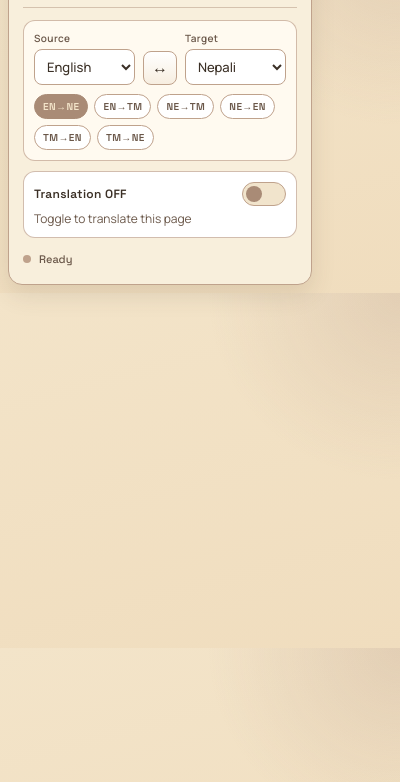
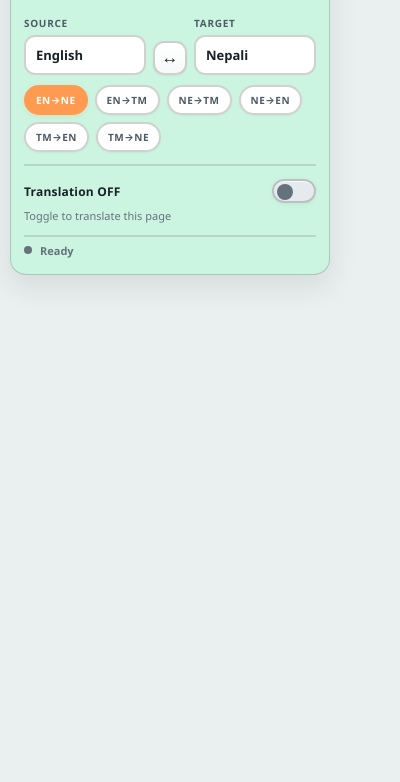
Before and after one commit to Pratik-Pokhrel/Google-TMT-Hackathon, a browser extension: page popup/popup.html in a window 400 px wide. Shown: the part 62-844 px from the top of the page. Drawn offline with Linux system fonts and the light colour scheme.

Commit message:
style: modified extension UI

```diff
--- a/popup/popup.css
+++ b/popup/popup.css
@@ -1,156 +1,158 @@
-@import url("https://fonts.googleapis.com/css2?family=Manrope:wght@400;500;600;700&family=Space+Grotesk:wght@500;600&display=swap");
-
 * {
   box-sizing: border-box;
 }
 
 :root {
-  --c1: #a98b76;
-  --c2: #bfa28c;
-  --c3: #f3e4c9;
-  --c4: #babf94;
-  --ink: #3b3026;
-  --ink-soft: #6a5749;
-  --panel: #f8efdc;
-  --white: #fffaf0;
-  --error: #8f5d55;
+  --bg: #eaefef;
+  --surface: #ffffff;
+  --surface-soft: #f7f9f9;
+  --line: rgba(0, 0, 0, 0.12);
+  --line-strong: rgba(0, 0, 0, 0.18);
+  --accent: #ff9b51;
+  --accent-soft: #bfc9d1;
+  --on: #64a86f;
+  --on-soft: #cfe9d6;
+  --ink: #1a2127;
+  --ink-soft: #4d5b66;
+  --ink-muted: #66727b;
+  --error: #b75f4a;
 }
 
 body {
   width: 320px;
-  margin: 0;
+  margin: 10px;
+  padding: 13px;
   color: var(--ink);
-  font-family: "Manrope", sans-serif;
-  background:
-    radial-gradient(100% 110% at 100% 0%, rgba(191, 162, 140, 0.3) 0%, transparent 48%),
-    linear-gradient(165deg, var(--c3) 0%, #f0ddbe 100%);
+  font-family: "Segoe UI", "Inter", Arial, sans-serif;
+  font-weight: 500;
+  background: #cbf5e0;
+  border: 1px solid var(--line-strong);
+  border-radius: 16px;
+  box-shadow:
+    0 12px 28px rgba(37, 52, 63, 0.10),
+    0 1px 0 rgba(255, 255, 255, 0.7) inset;
 }
 
-.container {
-  margin: 8px;
-  padding: 14px;
-  border: 1px solid var(--c2);
-  border-radius: 14px;
-  background: var(--panel);
-  box-shadow: 0 10px 24px rgba(78, 61, 45, 0.12);
+html {
+  background: var(--bg);
 }
 
 .header {
-  margin-bottom: 12px;
-  padding-bottom: 10px;
-  border-bottom: 1px solid rgba(169, 139, 118, 0.45);
+  margin-bottom: 13px;
+  padding-bottom: 11px;
+  border-bottom: 2px solid var(--line);
 }
 
 .brand {
   margin: 0;
-  font-family: "Space Grotesk", sans-serif;
+  font-family: "Segoe UI", "Inter", Arial, sans-serif;
   font-size: 12px;
   letter-spacing: 0.9px;
-  font-weight: 600;
+  font-weight: 700;
   color: var(--ink);
 }
 
-.subtitle {
-  margin: 3px 0 0;
-  font-size: 12px;
-  color: var(--ink-soft);
-}
+
 
 .lang-section {
-  border: 1px solid rgba(191, 162, 140, 0.7);
-  border-radius: 12px;
-  background: var(--white);
-  padding: 10px;
-  margin-bottom: 10px;
+  padding: 11px 0 12px;
+  margin-bottom: 2px;
+  border-bottom: 2px solid var(--line);
 }
 
 .lang-row {
   display: grid;
   grid-template-columns: 1fr auto 1fr;
-  gap: 8px;
+  gap: 7px;
   align-items: end;
 }
 
 .lang-block {
   display: grid;
-  gap: 4px;
+  gap: 5px;
 }
 
 .lang-label {
   font-size: 10px;
-  font-weight: 600;
-  letter-spacing: 0.4px;
+  font-weight: 700;
+  letter-spacing: 0.7px;
   color: var(--ink-soft);
+  text-transform: uppercase;
 }
 
 .lang-select {
   width: 100%;
-  padding: 7px 8px;
-  border: 1px solid var(--c2);
-  border-radius: 8px;
-  background: #fff;
+  padding: 9px 10px;
+  border: 2px solid var(--line-strong);
+  border-radius: 11px;
+  background: var(--surface);
   color: var(--ink);
-  font: 500 13px "Manrope", sans-serif;
+  font: 600 13px "Segoe UI", "Inter", Arial, sans-serif;
+  box-shadow: inset 0 1px 0 rgba(255, 255, 255, 0.85);
+  appearance: none;
 }
 
 .lang-select:focus {
-  outline: 2px solid rgba(169, 139, 118, 0.45);
-  border-color: var(--c1);
+  outline: 2px solid rgba(255, 155, 81, 0.22);
+  border-color: var(--accent);
 }
 
 .swap-btn {
   width: 34px;
   height: 34px;
-  border-radius: 8px;
-  border: 1px solid var(--c2);
-  background: linear-gradient(180deg, #fff 0%, #f7eee0 100%);
+  border-radius: 11px;
+  border: 2px solid var(--line-strong);
+  background: linear-gradient(180deg, var(--surface) 0%, var(--surface-soft) 100%);
   color: var(--ink);
-  font-size: 16px;
+  font-size: 17px;
+  font-weight: 700;
   cursor: pointer;
-  transition: transform 0.14s ease, border-color 0.14s ease;
+  box-shadow: 0 1px 2px rgba(37, 52, 63, 0.06);
+  transition: transform 0.14s ease, border-color 0.14s ease, box-shadow 0.14s ease;
 }
 
 .swap-btn:hover {
-  border-color: var(--c1);
+  border-color: var(--accent);
+  box-shadow: 0 2px 5px rgba(37, 52, 63, 0.10);
   transform: translateY(-1px);
 }
 
 .direction-chips {
-  margin-top: 9px;
+  margin-top: 10px;
   display: flex;
   flex-wrap: wrap;
-  gap: 6px;
+  gap: 7px;
 }
 
 .chip {
-  border: 1px solid var(--c2);
+  border: 2px solid var(--line-strong);
   border-radius: 999px;
-  background: #fff;
+  background: var(--surface);
   color: var(--ink-soft);
-  font: 600 10px "Space Grotesk", sans-serif;
-  letter-spacing: 0.4px;
-  padding: 5px 8px;
+  font: 700 10px "Segoe UI", "Inter", Arial, sans-serif;
+  letter-spacing: 0.5px;
+  padding: 6px 10px;
   cursor: pointer;
+  box-shadow: 0 1px 2px rgba(37, 52, 63, 0.05);
   transition: background 0.16s ease, border-color 0.16s ease, color 0.16s ease;
 }
 
 .chip:hover {
-  border-color: var(--c1);
+  border-color: var(--accent);
   color: var(--ink);
 }
 
 .chip.active {
-  background: var(--c1);
-  border-color: var(--c1);
-  color: var(--c3);
+  background: var(--accent);
+  border-color: var(--accent);
+  color: #fff;
+  box-shadow: 0 2px 5px rgba(255, 155, 81, 0.18);
 }
 
 .toggle-section {
-  border: 1px solid rgba(191, 162, 140, 0.7);
-  border-radius: 12px;
-  background: #fff;
-  padding: 10px;
-  margin-bottom: 10px;
+  padding: 11px 0 12px;
+  margin-bottom: 2px;
+  border-bottom: 2px solid var(--line);
 }
 
 .toggle-label-row {
@@ -160,25 +162,27 @@ body {
 }
 
 .toggle-label {
-  font: 600 12px "Space Grotesk", sans-serif;
-  letter-spacing: 0.3px;
+  font: 700 12px "Segoe UI", "Inter", Arial, sans-serif;
+  letter-spacing: 0.2px;
   color: var(--ink);
 }
 
 .toggle-label.on {
-  color: #5f6346;
+  color: var(--accent);
 }
 
 .toggle-hint {
-  margin: 4px 0 0;
-  color: var(--ink-soft);
-  font-size: 12px;
+  margin: 5px 0 0;
+  color: var(--ink-muted);
+  font-size: 11px;
+  font-weight: 500;
 }
 
 .toggle-switch {
   position: relative;
   width: 44px;
   height: 24px;
+  filter: drop-shadow(0 1px 2px rgba(37, 52, 63, 0.06));
 }
 
 .toggle-switch input {
@@ -191,9 +195,10 @@ body {
   position: absolute;
   inset: 0;
   border-radius: 999px;
-  border: 1px solid var(--c2);
-  background: #f1e4cc;
+  border: 2px solid var(--line-strong);
+  background: #e4eaed;
   cursor: pointer;
+  box-shadow: inset 0 1px 0 rgba(255, 255, 255, 0.7);
   transition: background 0.2s ease;
 }
 
@@ -205,18 +210,21 @@ body {
   width: 16px;
   height: 16px;
   border-radius: 50%;
-  background: var(--c1);
+  background: var(--ink-muted);
   transition: transform 0.18s ease;
 }
 
 input:checked + .slider {
-  background: var(--c4);
-  border-color: #8f9471;
+  background: var(--on);
+  border: none;
+  box-shadow:
+    inset 0 1px 0 rgba(255, 255, 255, 0.7),
+    0 2px 6px rgba(100, 168, 111, 0.14);
 }
 
 input:checked + .slider::before {
   transform: translateX(19px);
-  background: #59603f;
+  background: #ffffff;
 }
 
 .status-bar {
@@ -224,28 +232,33 @@ input:checked + .slider::before {
   display: flex;
   align-items: center;
   gap: 8px;
-  color: var(--ink-soft);
-  font: 500 11px "Space Grotesk", sans-serif;
+  color: var(--ink-muted);
+  font: 600 11px "Segoe UI", "Inter", Arial, sans-serif;
 }
 
 .status-dot {
   width: 8px;
   height: 8px;
   border-radius: 999px;
-  background: var(--c2);
+  background: var(--ink-muted);
 }
 
 .status-dot.ready {
-  background: var(--c2);
+  background: var(--ink-muted);
 }
 
 .status-dot.loading {
-  background: var(--c1);
+  background: var(--on);
   animation: pulse 0.8s ease infinite;
 }
 
 .status-dot.success {
-  background: #687043;
+  background: var(--on);
+}
+
+/* If the toggle section is marked active (translation ON), ensure dot is green */
+.toggle-section.active + .status-bar .status-dot {
+  background: var(--on);
 }
 
 .status-dot.error {
--- a/popup/popup.html
+++ b/popup/popup.html
@@ -9,10 +9,8 @@
 </head>
 
 <body>
-  <div class="container">
   <header class="header">
     <p class="brand">TMT WEB TRANSLATOR</p>
-      <p class="subtitle">Classic page language switcher</p>
   </header>
 
   <section class="lang-section">
@@ -63,7 +61,7 @@
     <span class="status-dot" id="statusDot"></span>
     <span id="statusText">Ready</span>
   </div>
-  </div>
+
   <script src="popup.js"></script>
 </body>
 
--- a/popup/popup.js
+++ b/popup/popup.js
@@ -46,6 +46,25 @@ function validateLanguages() {
   return true;
 }
 
+async function restartTranslationIfActive() {
+  if (!isOn) return;
+
+  const [tab] = await chrome.tabs.query({ active: true, currentWindow: true });
+  if (!tab || !tab.id) return;
+
+  try {
+    await chrome.tabs.sendMessage(tab.id, { action: "stopTranslation" });
+    await chrome.tabs.sendMessage(tab.id, {
+      action: "startTranslation",
+      srcLang: srcLangSelect.value,
+      tgtLang: tgtLangSelect.value,
+    });
+    setStatus("success", "Translating page");
+  } catch (e) {
+    setStatus("error", "Failed to restart translation");
+  }
+}
+
 document.addEventListener("DOMContentLoaded", () => {
   chrome.storage.local.get(["isOn", "srcLang", "tgtLang"], (data) => {
     if (data.srcLang) srcLangSelect.value = data.srcLang;
@@ -70,6 +89,7 @@ swapBtn.addEventListener("click", () => {
     srcLang: srcLangSelect.value,
     tgtLang: tgtLangSelect.value,
   });
+  restartTranslationIfActive();
 });
 
 chips.forEach((chip) => {
@@ -81,17 +101,20 @@ chips.forEach((chip) => {
       srcLang: chip.dataset.src,
       tgtLang: chip.dataset.tgt,
     });
+    restartTranslationIfActive();
   });
 });
 
 srcLangSelect.addEventListener("change", () => {
   setActiveChip(srcLangSelect.value, tgtLangSelect.value);
   chrome.storage.local.set({ srcLang: srcLangSelect.value });
+  restartTranslationIfActive();
 });
 
 tgtLangSelect.addEventListener("change", () => {
   setActiveChip(srcLangSelect.value, tgtLangSelect.value);
   chrome.storage.local.set({ tgtLang: tgtLangSelect.value });
+  restartTranslationIfActive();
 });
 
 mainToggle.addEventListener("change", async () => {
@@ -115,7 +138,7 @@ mainToggle.addEventListener("change", async () => {
   // sandboxed viewer — content scripts cannot run inside them. We detect this
   // and tell the user to enable the setting instead.
   const isPdfViewer =
-    tab.url?.startsWith("chrome-extension://") && tab.url?.includes("pdf") ||
+    (tab.url?.startsWith("chrome-extension://") && tab.url?.includes("pdf")) ||
     tab.url?.endsWith(".pdf");
 
   if (isPdfViewer) {
@@ -131,7 +154,10 @@ mainToggle.addEventListener("change", async () => {
     const extInfo = await chrome.management.getSelf().catch(() => null);
     // management API not always available; fall through and let injection fail naturally
     if (extInfo && !extInfo.hostPermissions?.includes("file://*/*")) {
-      setStatus("error", 'Enable "Allow access to file URLs" in chrome://extensions');
+      setStatus(
+        "error",
+        'Enable "Allow access to file URLs" in chrome://extensions',
+      );
       updateToggleUI(false);
       chrome.storage.local.set({ isOn: false });
       return;
```
Also changed, not shown: background.js (+39 -9 lines), content.js (+75 -19 lines), 1 other file. Lines whose indentation alone changed are shown as unchanged.
